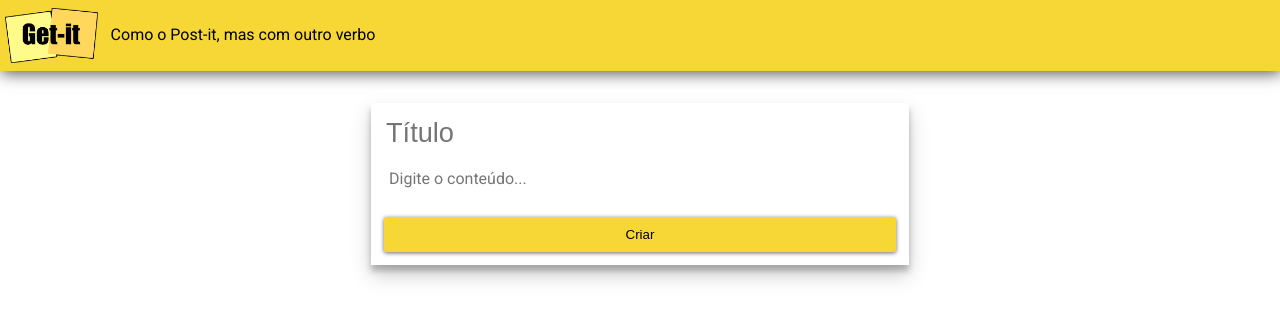
After one commit to RaulRangelMB/TecWebHandout1, a Python web app: template templates/components/edit.html in a window 1280 px wide. The commit adds this page. Shown: the top 321 px of the page. Run offline with Jinja, Linux system fonts and the light colour scheme; the template is opened without the code that fills it, so the values that code supplies are empty; some libraries are stand-ins or nearby versions.

Commit message:
Adicionando botoes de delete/edit e lógica inicial

```diff
--- a/getit.css
+++ b/getit.css
@@ -40,6 +40,19 @@ body {
 .logo{
   height: 55px;
   padding: 0.3em 0.8em 0.3em 0.1em;
+}
+
+.title{
+  display: flex;
+  flex-direction: row;
+  align-self: flex-end;
+}
+
+.botaozinho{
+  height: 12px;
+  width: 12px;
+  padding: 1px;
+  padding-right: 6px;
 }
 
 .container{
--- a/servidor.py
+++ b/servidor.py
@@ -28,6 +28,12 @@ while True:
         response = build_response() + read_file(filepath)
     elif route == '':
         response = index(request)
+    #elif route.startswith('delete'):
+        #id = route.split('/')[-1]
+        #delete(id)
+    #elif route.startswith('edit'):
+        #id = route.split('/')[-1]
+        #edit(id)
     else:
         response = build_response()
 
--- /dev/null
+++ b/templates/components/edit.html
@@ -0,0 +1,48 @@
+<!DOCTYPE html>
+<html>
+  <head>
+    <meta charset="UTF-8" />
+    <meta name="viewport" content="width=device-width, initial-scale=1.0" />
+    <title>Get-it</title>
+    <link
+      rel="stylesheet"
+      href="https://cdnjs.cloudflare.com/ajax/libs/meyer-reset/2.0/reset.min.css"
+      integrity="sha512-NmLkDIU1C/C88wi324HBc+S2kLhi08PN5GDeUVVVC/BVt/9Izdsc9SVeVfA1UZbY3sHUlDSyRXhCzHfr6hmPPw=="
+      crossorigin="anonymous"
+    />
+    <link rel="preconnect" href="https://fonts.gstatic.com" />
+    <link
+      href="https://fonts.googleapis.com/css2?family=Roboto&family=Permanent+Marker&display=swap"
+      rel="stylesheet"
+    />
+    <link rel="stylesheet" href="getit.css" />
+  </head>
+
+  <body>
+    <div class="appbar">
+      <img src="img/logo-getit.png" class="logo" />
+      <span class="subtitle">Como o Post-it, mas com outro verbo</span>
+    </div>
+
+    <main class="container">
+      <!-- method="post" foi removido apenas para o exemplo funcionar sem o servidor -->
+      <form class="form-card">
+        <input
+          class="form-card-title"
+          type="text"
+          name="titulo"
+          placeholder="Título"
+        />
+        <textarea
+          class="autoresize"
+          name="detalhes"
+          placeholder="Digite o conteúdo..."
+        ></textarea>
+        <button class="btn" type="submit">Criar</button>
+      </form>
+
+    </main>
+
+    <script type="text/javascript" src="getit.js"></script>
+  </body>
+</html>
--- a/templates/components/note.html
+++ b/templates/components/note.html
@@ -1,4 +1,8 @@
 <li class="card">
     <h3 class="card-title">{title}</h3>
     <p class="card-content">{details}</p>
+    <div class="title">
+        <a href="https://google.com"><img src="img/delete.png" class="botaozinho" /></a>
+        <a href="https://google.com"><img src="img/edit.png" class="botaozinho" /></a>
+    </div>
 </li>
```
Also changed, not shown: views.py (+38 -0 lines), img/delete.png (added), img/edit.png (added).
